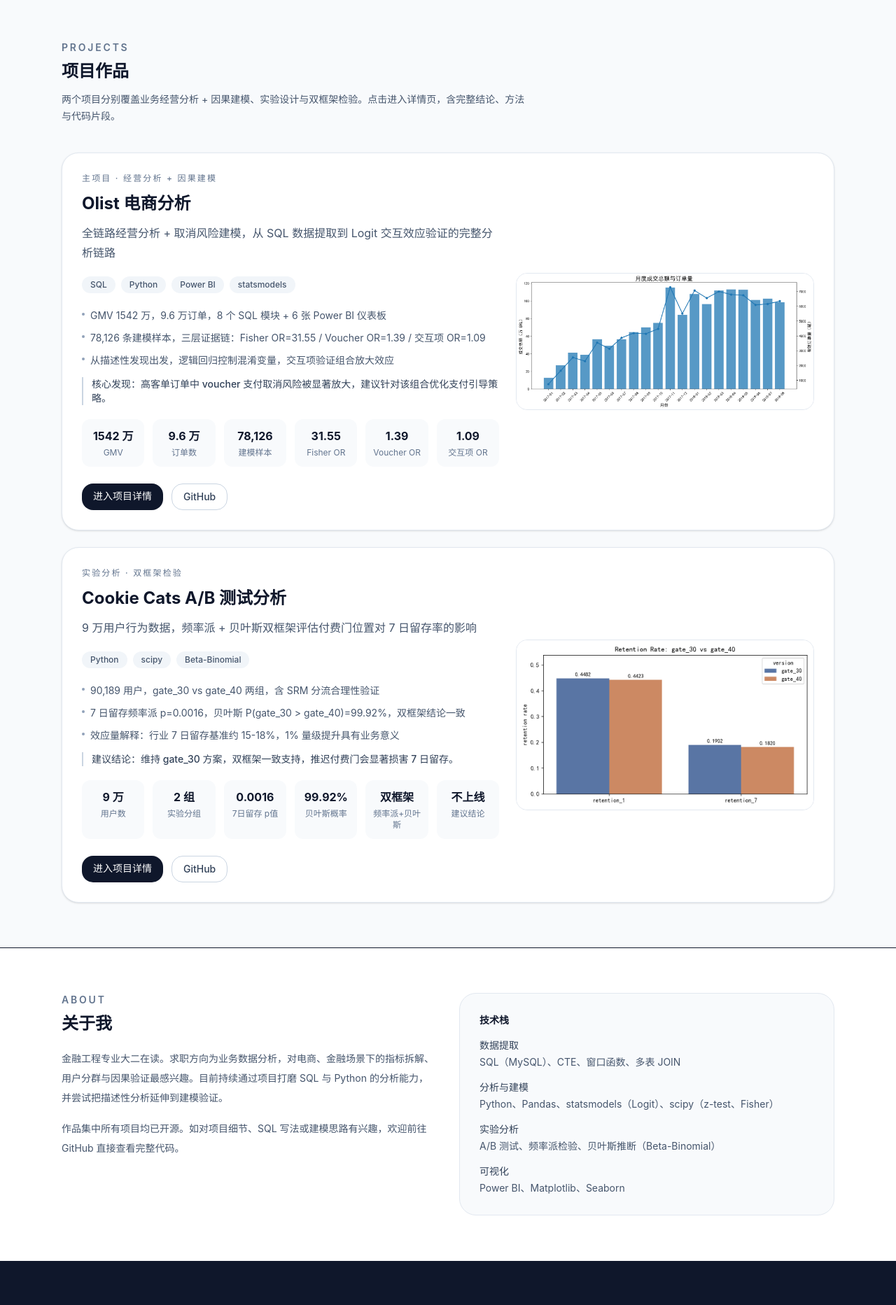
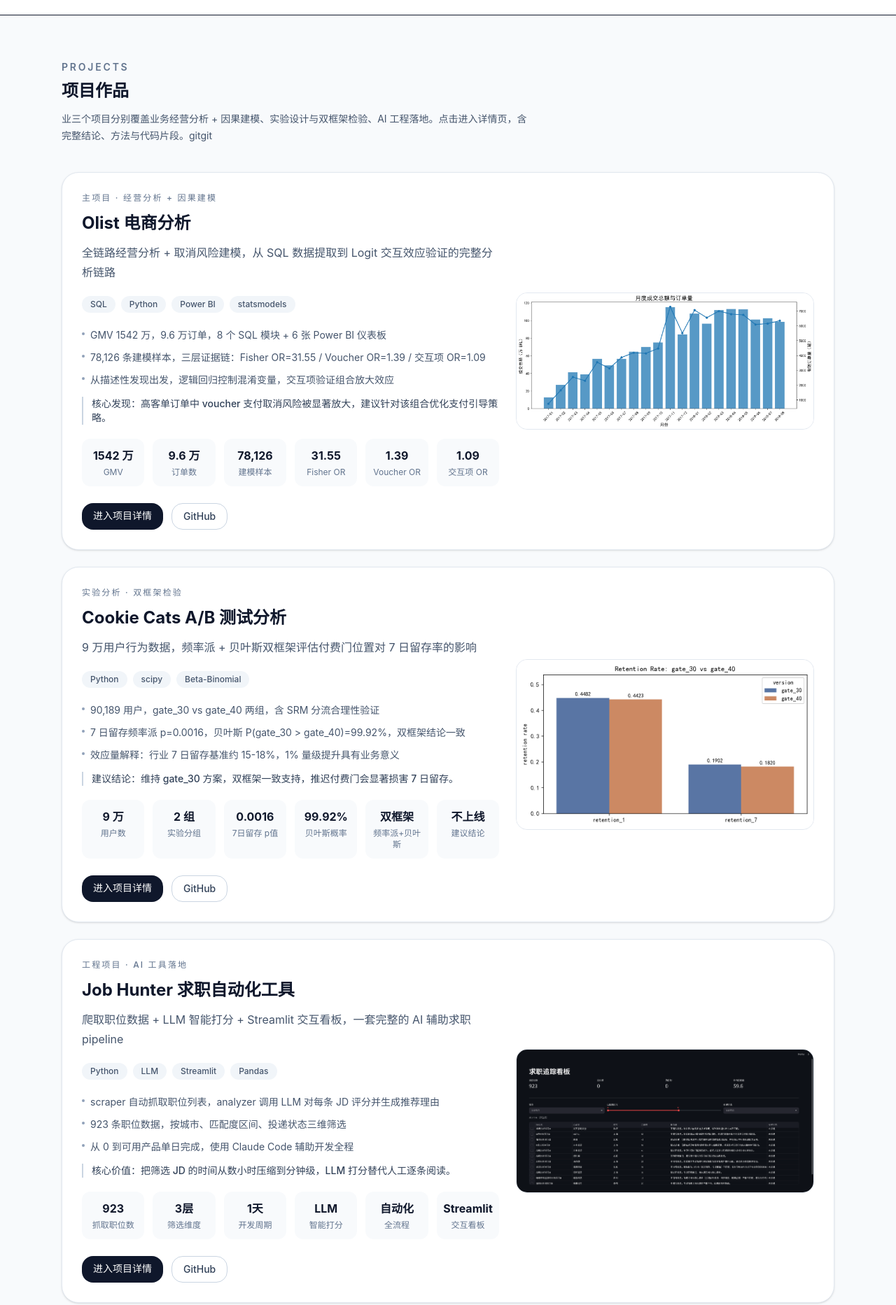
Before and after one commit to wnt0801/olist-portfolio-site, a Next.js app: page / in a window 1280 px wide. Shown: the part 520-2385 px from the top of the page at 70% size. Built offline with nearby package versions, Linux system fonts and the light colour scheme.

Commit message:
add job-hunter project card

```diff
--- a/app/page.tsx
+++ b/app/page.tsx
@@ -50,6 +50,30 @@
       cover: "/images/cookie_cats_retention.png",
       coverAlt: "7 日留存率对比",
     },
+      {
+      slug: "job-hunter",
+      title: "Job Hunter 求职自动化工具",
+      tagline: "爬取职位数据 + LLM 智能打分 + Streamlit 交互看板，一套完整的 AI 辅助求职 pipeline",
+      stack: ["Python", "LLM", "Streamlit", "Pandas"],
+      role: "工程项目 · AI 工具落地",
+      highlights: [
+        "scraper 自动抓取职位列表，analyzer 调用 LLM 对每条 JD 评分并生成推荐理由",
+        "923 条职位数据，按城市、匹配度区间、投递状态三维筛选",
+        "从 0 到可用产品单日完成，使用 Claude Code 辅助开发全程",
+      ],
+      conclusion: "核心价值：把筛选 JD 的时间从数小时压缩到分钟级，LLM 打分替代人工逐条阅读。",
+      kpis: [
+        { value: "923", label: "抓取职位数" },
+        { value: "3层", label: "筛选维度" },
+        { value: "1天", label: "开发周期" },
+        { value: "LLM", label: "智能打分" },
+        { value: "自动化", label: "全流程" },
+        { value: "Streamlit", label: "交互看板" },
+      ],
+      github: "https://github.com/wnt0801",
+      cover: "/images/job_hunter_dashboard.png",
+      coverAlt: "求职追踪看板",
+    },
   ];
 
   return (
@@ -72,7 +96,7 @@
             <div className="mb-4 inline-flex rounded-full border border-slate-200 bg-slate-100 px-3 py-1 text-sm text-slate-600">data analyst portfolio</div>
             <h1 className="text-3xl font-bold tracking-tight sm:text-5xl">万南天<span className="block sm:inline sm:ml-3">· 数据分析作品集</span></h1>
             <p className="mt-5 max-w-3xl text-base leading-7 text-slate-600 sm:text-lg sm:leading-8">金融工程专业学生，聚焦业务数据分析。习惯从一个数字异常出发——voucher 支付取消率是信用卡的 25 倍，然后一路追到逻辑回归验证它不是混淆变量的假象。</p>
-            <p className="mt-4 max-w-3xl text-sm leading-6 text-slate-500 sm:text-base sm:leading-7">当前共 2 个项目：1 个覆盖经营分析与风险建模的完整项目、1 个 A/B 实验分析项目。</p>
+            <p className="mt-4 max-w-3xl text-sm leading-6 text-slate-500 sm:text-base sm:leading-7">当前共 3 个项目：1 个覆盖经营分析与风险建模的完整项目、1 个 A/B 实验分析项目、1 个 AI 辅助求职工具。</p>
             <div className="mt-8 flex flex-wrap gap-3">
               <a href="#projects" className="rounded-2xl bg-slate-900 px-5 py-3 text-sm font-medium text-white shadow-sm transition hover:opacity-90">查看项目</a>
               <a href="/resume.pdf" download="万南天_数据分析实习简历.pdf" className="rounded-2xl border border-slate-300 bg-white px-5 py-3 text-sm font-medium text-slate-700 transition hover:bg-slate-100">下载简历 PDF</a>
@@ -85,7 +109,7 @@
           <div className="mb-10">
             <p className="text-sm font-semibold uppercase tracking-[0.2em] text-slate-500">projects</p>
             <h2 className="mt-2 text-2xl font-bold">项目作品</h2>
-            <p className="mt-3 max-w-2xl text-sm leading-6 text-slate-600">两个项目分别覆盖业务经营分析 + 因果建模、实验设计与双框架检验。点击进入详情页，含完整结论、方法与代码片段。</p>
+            <p className="mt-3 max-w-2xl text-sm leading-6 text-slate-600">业三个项目分别覆盖业务经营分析 + 因果建模、实验设计与双框架检验、AI 工程落地。点击进入详情页，含完整结论、方法与代码片段。gitgit</p>
           </div>
 
           <div className="space-y-6">
```
Also changed, not shown: public/images/job_hunter_dashboard.png (added).
